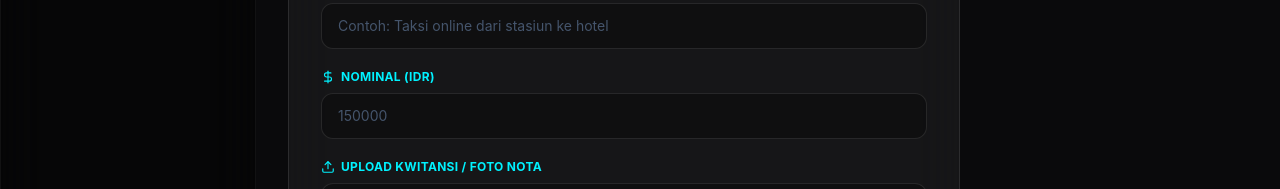
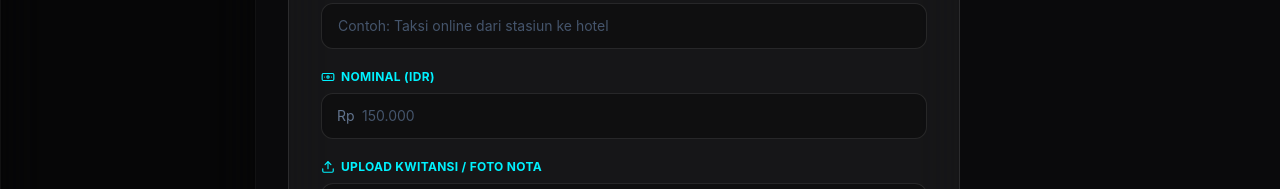
Before and after one commit to Abim4n4/rembees-financial, a React (Vite) app: page /spj/input in a window 1280 px wide. Both pictures are taken after typing "name@example.com", "Sample123" into the empty fields and a click on the button "Masuk". Shown: the part 531-720 px from the top of the page. Built offline with nearby package versions, Linux system fonts and the light colour scheme.

Commit message:
fix: ganti input Nominal jadi CurrencyInput auto-format Rp, perbaiki bug titik ribuan yang terpotong akibat parsing decimal type=number

```diff
--- /dev/null
+++ b/src/components/CurrencyInput.tsx
@@ -0,0 +1,41 @@
+import React from 'react';
+
+interface CurrencyInputProps {
+  value: string; // raw numeric string, e.g. "250000"
+  onChange: (rawValue: string) => void;
+  className?: string;
+  placeholder?: string;
+}
+
+// Formats a raw digit string with Indonesian thousand separators (dots), e.g. "250000" -> "250.000".
+function formatWithDots(raw: string): string {
+  if (!raw) return '';
+  return raw.replace(/\B(?=(\d{3})+(?!\d))/g, '.');
+}
+
+// Text-based currency input: avoids the native <input type="number"> pitfall where
+// typing "250.000" (Indonesian thousands format) gets parsed as the decimal 250.0 = 250.
+// Only digits are ever stored; dots are purely cosmetic and re-derived on every keystroke.
+const CurrencyInput: React.FC<CurrencyInputProps> = ({ value, onChange, className, placeholder }) => {
+  const handleChange = (e: React.ChangeEvent<HTMLInputElement>) => {
+    const digitsOnly = e.target.value.replace(/\D/g, '');
+    onChange(digitsOnly);
+  };
+
+  return (
+    <div className="relative">
+      <span className="absolute left-4 top-1/2 -translate-y-1/2 text-slate-500 text-sm pointer-events-none">Rp</span>
+      <input
+        type="text"
+        inputMode="numeric"
+        autoComplete="off"
+        value={formatWithDots(value)}
+        onChange={handleChange}
+        placeholder={placeholder}
+        className={`${className} pl-10`}
+      />
+    </div>
+  );
+};
+
+export default CurrencyInput;
--- a/src/pages/SPJInput.tsx
+++ b/src/pages/SPJInput.tsx
@@ -6,7 +6,7 @@ import {
   ClipboardList,
   Tag,
   FileText,
-  DollarSign,
+  Banknote,
   Upload,
   Pencil,
 } from 'lucide-react';
@@ -15,6 +15,7 @@ import { useSPJ } from '../context/SPJContext';
 import { useFinance } from '../context/FinanceContext';
 import { SPJ_CATEGORIES } from '../constants';
 import SignaturePad, { SignaturePadHandle } from '../components/SignaturePad';
+import CurrencyInput from '../components/CurrencyInput';
 
 const emptyForm = {
   tanggal: new Date().toISOString().split('T')[0],
@@ -153,8 +154,8 @@ const SPJInput = () => {
         </div>
 
         <div>
-          <label className={labelClass}><DollarSign className="w-3.5 h-3.5 inline mr-1.5 -mt-0.5" />Nominal (IDR)</label>
-          <input type="number" min="0" value={form.nominal} onChange={e => setForm({ ...form, nominal: e.target.value })} placeholder="150000" className={inputClass} />
+          <label className={labelClass}><Banknote className="w-3.5 h-3.5 inline mr-1.5 -mt-0.5" />Nominal (IDR)</label>
+          <CurrencyInput value={form.nominal} onChange={val => setForm({ ...form, nominal: val })} placeholder="150.000" className={inputClass} />
         </div>
 
         <div>
```
